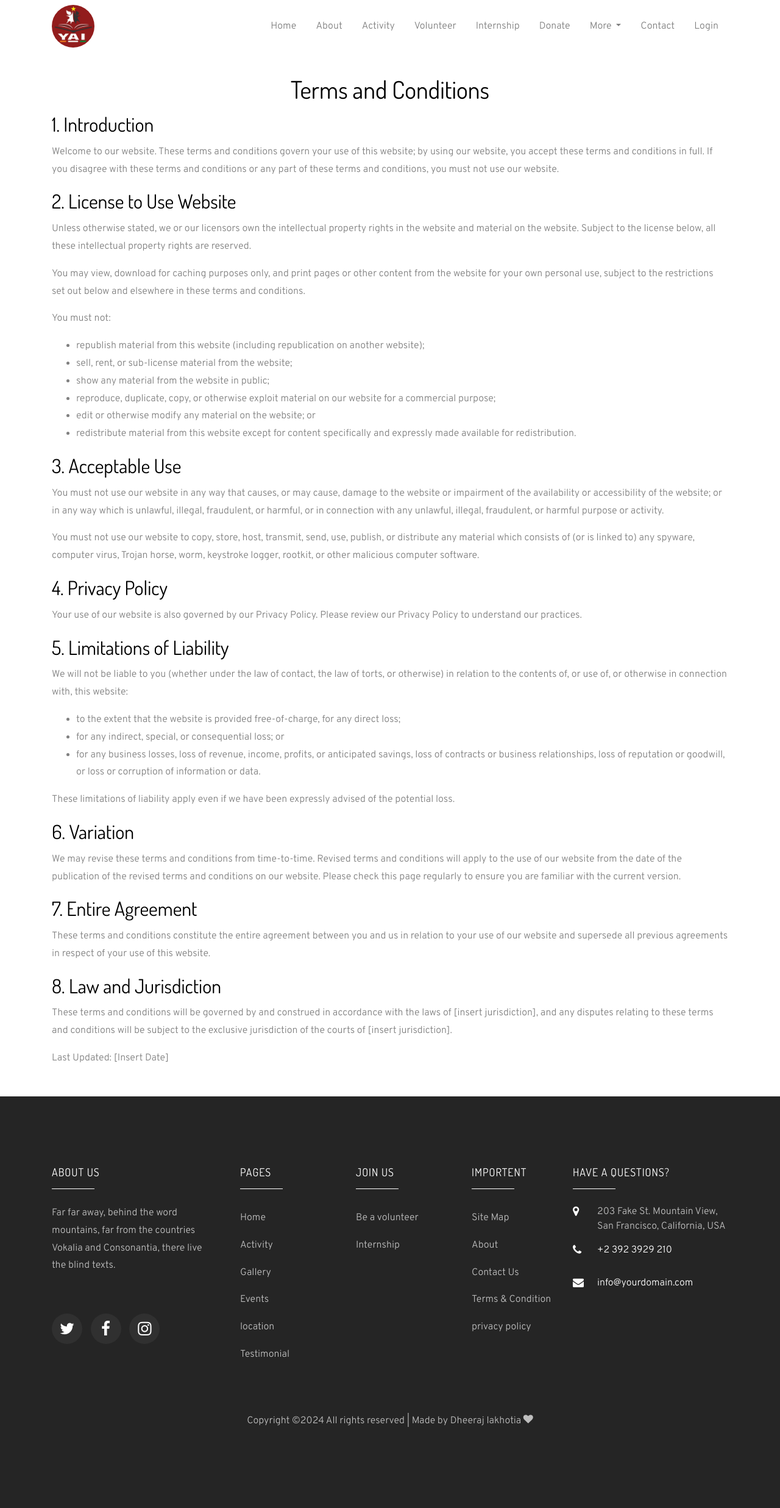
After one commit to dheerajlakhotia/yai-front, a PHP site: page /terms-and-condition.php in a window 1280 px wide. The commit adds this page. Shown: the whole page at 61% size. Run offline with PHP 8.4, Linux system fonts and the light colour scheme; some libraries are stand-ins or nearby versions; some web fonts are replaced.

Commit message:
some changes and add new page

```diff
--- a/includes/footer.php
+++ b/includes/footer.php
@@ -20,7 +20,6 @@
                         <h2 class="ftco-heading-2">Pages</h2>
                         <ul class="list-unstyled">
                             <li><a href="index.php" class="py-2 d-block">Home</a></li>
-                            <li><a href="about.php" class="py-2 d-block">About</a></li>
                             <li><a href="activity.php" class="py-2 d-block">Activity</a></li>
                             <li><a href="gallery.php" class="py-2 d-block">Gallery</a></li>
                             <li><a href="event.php" class="py-2 d-block">Events</a></li>
@@ -45,6 +44,10 @@
                         <h2 class="ftco-heading-2">Importent</h2>
                         <ul class="list-unstyled">
                             <li><a href="#" class="py-2 d-block">Site Map</a></li>
+                            <li><a href="about.php" class="py-2 d-block">About</a></li>
+                            <li><a href="contact.php" class="py-2 d-block">Contact Us</a></li>
+                            <li><a href="terms-and-condition.php" class="py-2 d-block">Terms & Condition</a></li>
+                            <li><a href="privacy-policy.php" class="py-2 d-block"> privacy policy</a></li>
                         </ul>
 
                     </div>
@@ -115,6 +118,26 @@
     <script src="js/main.js"></script>
 
 
+
+    <script>
+function validateForm() {
+    var email = document.getElementById('email').value;
+    var emailError = document.getElementById('emailError');
+
+    // Regular expression for email validation
+    var emailRegex = /^[^\s@]+@[^\s@]+\.[^\s@]+$/;
+
+    if (!emailRegex.test(email)) {
+        emailError.textContent = 'Invalid email format';
+        return false;
+    } else {
+        emailError.textContent = '';
+        return true;
+    }
+}
+    </script>
+
+
     </body>
 
     </html>
--- /dev/null
+++ b/terms-and-condition.php
@@ -0,0 +1,123 @@
+<?php require_once'includes/header.php'?>
+
+<body>
+
+    <?php require_once'includes/navbar.php'?>
+    <section class="ftco-section contact-section ftco-degree-bg">
+        <div class="container">
+
+
+            <header>
+                <h1 class="text-center">Terms and Conditions</h1>
+            </header>
+            <main>
+                <section>
+                    <h2>1. Introduction</h2>
+                    <p>Welcome to our website. These terms and conditions govern your use of this website; by using our
+                        website,
+                        you accept these terms and conditions in full. If you disagree with these terms and conditions
+                        or
+                        any
+                        part of these terms and conditions, you must not use our website.</p>
+                </section>
+                <section>
+                    <h2>2. License to Use Website</h2>
+                    <p>Unless otherwise stated, we or our licensors own the intellectual property rights in the website
+                        and
+                        material on the website. Subject to the license below, all these intellectual property rights
+                        are
+                        reserved.</p>
+                    <p>You may view, download for caching purposes only, and print pages or other content from the
+                        website
+                        for
+                        your own personal use, subject to the restrictions set out below and elsewhere in these terms
+                        and
+                        conditions.</p>
+                    <p>You must not:</p>
+                    <ul>
+                        <li>republish material from this website (including republication on another website);</li>
+                        <li>sell, rent, or sub-license material from the website;</li>
+                        <li>show any material from the website in public;</li>
+                        <li>reproduce, duplicate, copy, or otherwise exploit material on our website for a commercial
+                            purpose;
+                        </li>
+                        <li>edit or otherwise modify any material on the website; or</li>
+                        <li>redistribute material from this website except for content specifically and expressly made
+                            available
+                            for redistribution.</li>
+                    </ul>
+                </section>
+                <section>
+                    <h2>3. Acceptable Use</h2>
+                    <p>You must not use our website in any way that causes, or may cause, damage to the website or
+                        impairment of
+                        the availability or accessibility of the website; or in any way which is unlawful, illegal,
+                        fraudulent,
+                        or harmful, or in connection with any unlawful, illegal, fraudulent, or harmful purpose or
+                        activity.
+                    </p>
+                    <p>You must not use our website to copy, store, host, transmit, send, use, publish, or distribute
+                        any
+                        material which consists of (or is linked to) any spyware, computer virus, Trojan horse, worm,
+                        keystroke
+                        logger, rootkit, or other malicious computer software.</p>
+                </section>
+                <section>
+                    <h2>4. Privacy Policy</h2>
+                    <p>Your use of our website is also governed by our Privacy Policy. Please review our Privacy Policy
+                        to
+                        understand our practices.</p>
+                </section>
+                <section>
+                    <h2>5. Limitations of Liability</h2>
+                    <p>We will not be liable to you (whether under the law of contact, the law of torts, or otherwise)
+                        in
+                        relation to the contents of, or use of, or otherwise in connection with, this website:</p>
+                    <ul>
+                        <li>to the extent that the website is provided free-of-charge, for any direct loss;</li>
+                        <li>for any indirect, special, or consequential loss; or</li>
+                        <li>for any business losses, loss of revenue, income, profits, or anticipated savings, loss of
+                            contracts
+                            or business relationships, loss of reputation or goodwill, or loss or corruption of
+                            information
+                            or
+                            data.</li>
+                    </ul>
+                    <p>These limitations of liability apply even if we have been expressly advised of the potential
+                        loss.
+                    </p>
+                </section>
+                <section>
+                    <h2>6. Variation</h2>
+                    <p>We may revise these terms and conditions from time-to-time. Revised terms and conditions will
+                        apply
+                        to
+                        the use of our website from the date of the publication of the revised terms and conditions on
+                        our
+                        website. Please check this page regularly to ensure you are familiar with the current version.
+                    </p>
+                </section>
+                <section>
+                    <h2>7. Entire Agreement</h2>
+                    <p>These terms and conditions constitute the entire agreement between you and us in relation to your
+                        use
+                        of
+                        our website and supersede all previous agreements in respect of your use of this website.</p>
+                </section>
+                <section>
+                    <h2>8. Law and Jurisdiction</h2>
+                    <p>These terms and conditions will be governed by and construed in accordance with the laws of
+                        [insert
+                        jurisdiction], and any disputes relating to these terms and conditions will be subject to the
+                        exclusive
+                        jurisdiction of the courts of [insert jurisdiction].</p>
+                </section>
+            </main>
+            <footer>
+                <p>Last Updated: [Insert Date]</p>
+            </footer>
+
+        </div>
+    </section>
+
+    <?php include 'includes/footer.php' ?>
```
Also changed, not shown: includes/dbconfig.php (added, +13 -0 lines), login.php (+35 -9 lines), privacy-policy.php (added, +75 -0 lines), single-blog.php (+0 -8 lines).
